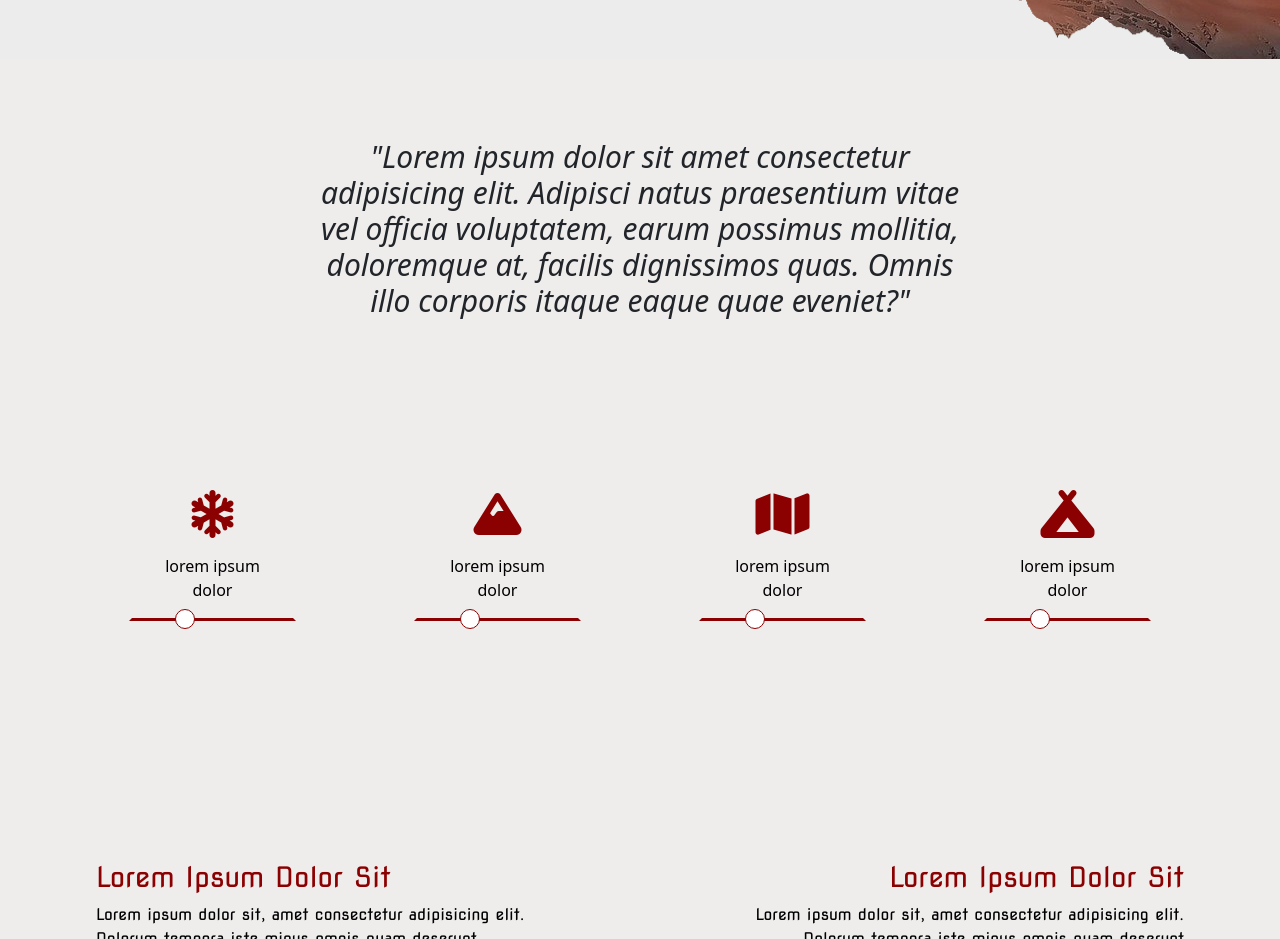
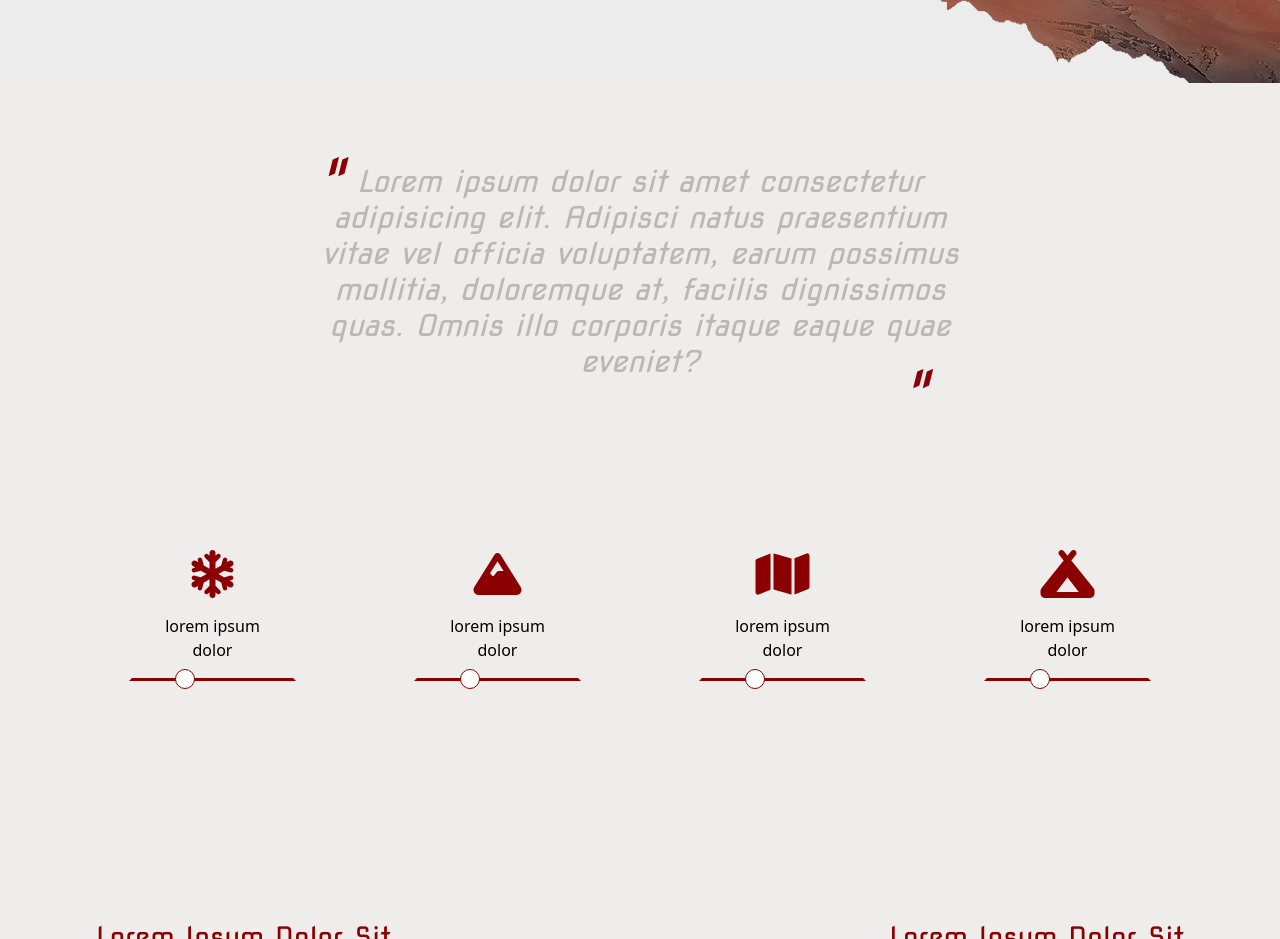
Before and after one commit to leonardonotaristefano-dev/RedProject, a plain HTML site: page index.html in a window 1280 px wide. Shown: the part 880-1819 px from the top of the page. Drawn offline with nearby package versions, Linux system fonts and the light colour scheme.

Commit message:
Sito terminato con ultima modifica

```diff
--- a/index.html
+++ b/index.html
@@ -1,4 +1,4 @@
-<!doctype html>
+ª<!doctype html>
 <html lang="en">
 <head>
   <meta charset="utf-8">
@@ -69,7 +69,7 @@
     <div class="divsecfirst d-flex justify-content-center align-items-center flex-column">
 
       <div class="divh2">
-        <h2 class="divh2son">"Lorem ipsum dolor sit amet consectetur adipisicing elit. Adipisci natus praesentium vitae vel officia voluptatem, earum possimus mollitia, doloremque at, facilis dignissimos quas. Omnis illo corporis itaque eaque quae eveniet?"</h2>
+        <h2 class="divh2son position-relative"><span class="apice1">"</span>Lorem ipsum dolor sit amet consectetur adipisicing elit. Adipisci natus praesentium vitae vel officia voluptatem, earum possimus mollitia, doloremque at, facilis dignissimos quas. Omnis illo corporis itaque eaque quae eveniet?<span class="apice2">"</span></h2>
       </div>
 
       <div class="container text-center">
--- a/style.css
+++ b/style.css
@@ -44,12 +44,33 @@
 
 
 .divh2 {
+    font-family: "Nova Square", serif;
     width: 50vw;
+    height: 20hv;
     text-align: center;
+}
+
+.apice1 {
+    position: absolute;
+    font-family: "Nova Square", serif;
+    font-size: 70px;
+    color: darkred;
+    top: -20px;
+    left: -5px;
+}
+
+.apice2 {
+    position: absolute;
+    font-family: "Nova Square", serif;
+    font-size: 70px;
+    color: darkred;
+    bottom: -60px;
+    right: 35px;
 }
 
 .divh2son{
     font-style: oblique;
+    color: rgba(128, 128, 128, 0.491);
     font-size: 30px;
 }
 
```
